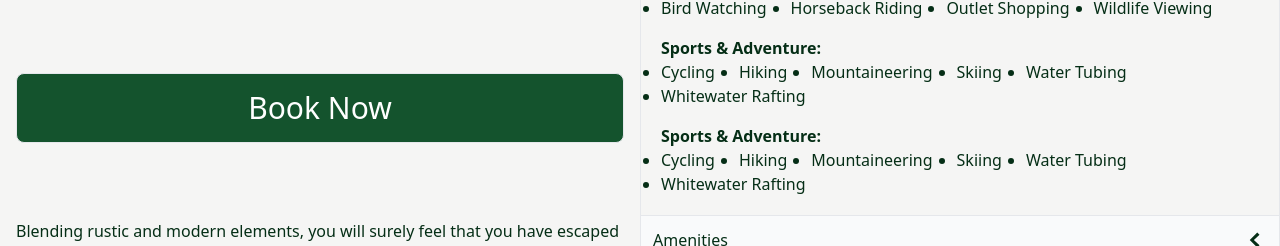
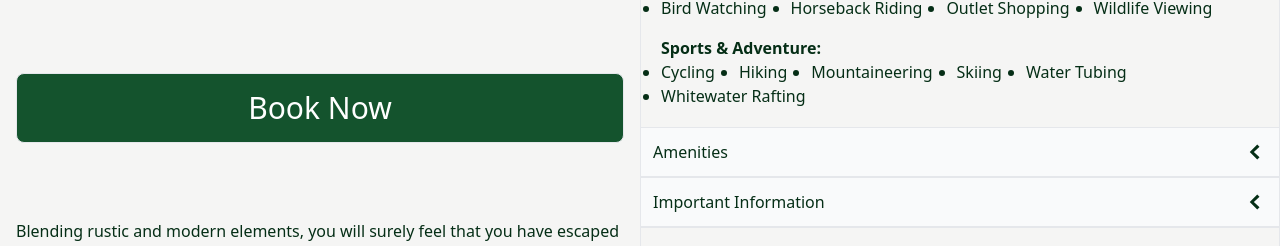
Before and after one commit to Ozzy-codes/React_S.A.O, a React (Create React App) app: page / in a window 1280 px wide. Shown: the part 960-1206 px from the top of the page. Built offline with nearby package versions, Linux system fonts and the light colour scheme; a web font is replaced by a local one.

Commit message:
troubleshoot mapped keys

```diff
--- a/src/seeds/AccordionData.js
+++ b/src/seeds/AccordionData.js
@@ -23,17 +23,6 @@ export const items = [
           'Horseback Riding',
           'Outlet Shopping',
           'Wildlife Viewing',
-        ]
-      },
-      {
-        title: 'Sports & Adventure',
-        description: [
-          'Cycling',
-          'Hiking',
-          'Mountaineering',
-          'Skiing',
-          'Water Tubing',
-          'Whitewater Rafting',
         ]
       },
       {
@@ -184,11 +173,6 @@ export const items = [
       {
         title: "Weather",
         description:
-          "No refunds for weather/natural disasters/power outages/other things that are beyond our control.  Please purchase travel insurance for coverage."
-      },
-      {
-        title: "Weather",
-        description:
           "No refunds for weather/natural disasters/power outages/other things that are beyond our control.  Please purchase travel insurance for coverage."
       },
       {
```
